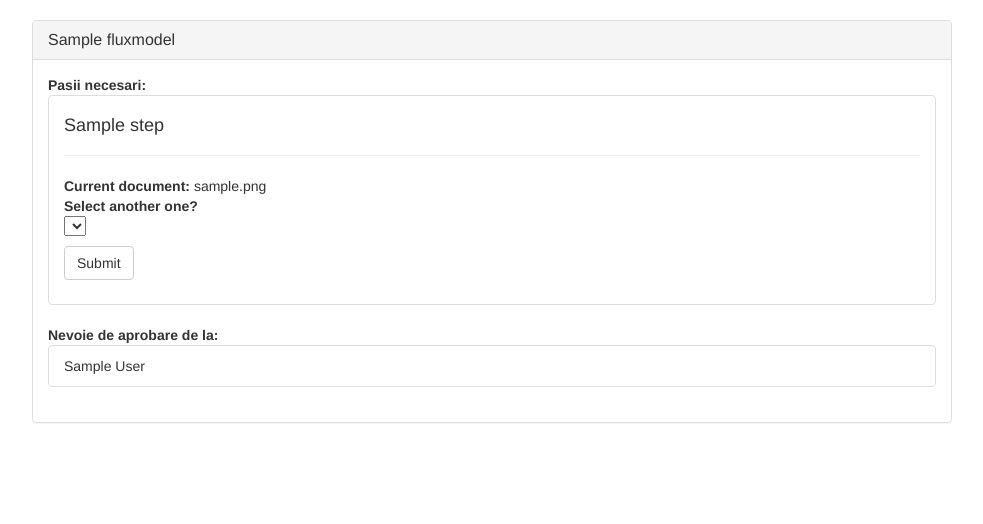
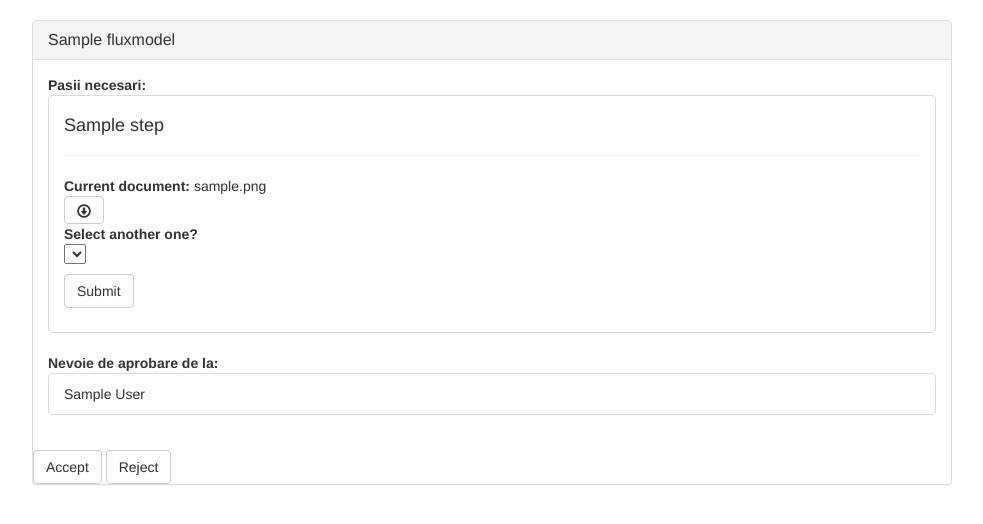
Before and after one commit to danielacraciun/proiect-colectiv, a Django app: a page that uses file_management/documents/templates/flux_manage_detail.html in a window 1280 px wide. Shown: the part 52-576 px from the top of the page, without its empty margins (53-1036 px from the left). Run offline with Django 3.2, Linux system fonts and the light colour scheme; a user stored in the database is signed in; tables that the repository leaves empty hold one stand-in row (values such as "Sample post"); lists and menus that the app fills with data are empty; some libraries are stand-ins or nearby versions.

Commit message:
added the accept and reject of flows

```diff
--- a/file_management/documents/templates/flux_manage_detail.html
+++ b/file_management/documents/templates/flux_manage_detail.html
@@ -15,6 +15,10 @@
                             <hr/>
                             <strong>Current document:</strong>
                             {{ step.document.filename }} <br/>
+                            <a class="btn btn-m btn-default btn-icon" href="{% url 'download' pk=step.document.id %}"
+                                    title="Download document">
+                                        <span class="glyphicon glyphicon-download" aria-hidden="true"></span></a>
+                            <br>
                             <strong>Select another one?</strong> <br/>
                             <form action="{% url 'flux_detail' pk=obj.id %}" method="post" enctype="multipart/form-data"
                                   class="form-horizontal" role="form">
@@ -23,6 +27,9 @@
                                     <input type="hidden" name="orig" value="{{ step.id }}">
                                 </p>
                                 <button type="submit" class="btn btn-default">Submit</button>
+
+
+
                             </form>
                         </li>
                     {% endfor %}
@@ -40,6 +47,8 @@
                     {% endfor %}
                 </ul>
             </div>
+        <a type="submit" class="btn btn-default" href="{% url 'accept_flux_manage_detail' pk=obj.id %}">Accept</a>
+        <a type="submit" class="btn btn-default" href="{% url 'reject_flux_manage_detail' pk=obj.id %}">Reject</a>
         </div>
     </div><br/>
 {% endblock %}
--- a/file_management/documents/templates/tasks.html
+++ b/file_management/documents/templates/tasks.html
@@ -15,7 +15,7 @@
                         <strong>Detalii: </strong>
                         <div class="action-menu">
                             <a class="btn btn-m btn-default btn-icon" title="View details"
-                               href="{% url 'flux_detail' pk=obj.id %}">
+                               href="{% url 'flux_manage_detail' pk=obj.id %}">
                                 <span class="glyphicon glyphicon-eye-open" aria-hidden="true"></span>
                             </a>
                         </div>
@@ -24,6 +24,6 @@
             </div><br/>
         {% endfor %}
     {% else %}
-        <p>You haven't initiated any fluxes yet.</p>
+        <p>All fluxes are checked</p>
     {% endif %}
 {% endblock %}
--- a/file_management/documents/urls.py
+++ b/file_management/documents/urls.py
@@ -15,4 +15,6 @@ urlpatterns = [
     url(r'^(?P<pk>\d+)/make_final', views.make_final, name='make_final'),
     url(r'^view_flux/(?P<pk>\d+)/', views.flux_detail, name='flux_detail'),
     url(r'^manage_flux/(?P<pk>\d+)/', views.flux_manage_detail, name='flux_manage_detail'),
+    url(r'^accept_manage_flux/(?P<pk>\d+)/', views.accept_flow, name='accept_flux_manage_detail'),
+    url(r'^reject_manage_flux/(?P<pk>\d+)/', views.reject_flow, name='reject_flux_manage_detail'),
 ]
--- a/file_management/documents/views.py
+++ b/file_management/documents/views.py
@@ -169,22 +169,13 @@ class CurrentTasks(TemplateView):
     # requiring action fluxes
     template_name = 'tasks.html'
     model = FluxInstance
-    # def get_queryset(self):
-    #     tasks = FluxInstance.objects.filter(flux_parent__acceptance_criteria=self.request.user).exclude(
-    #         accepted_by=self.request.user).distinct()
-    #     return tasks
-    #
-    # def get_context_data(self, **kwargs):
-    #     context = super(CurrentTasks, self).get_context_data(**kwargs)
-    #     context['fluxes'] = self.get_queryset()
-    #     return context
 
     def get_queryset(self):
         id_list = []
         for parent in FluxModel.objects.all():
             if self.request.user in parent.acceptance_criteria.all():
                 for instance in parent.instances.all():
-                    if self.request.user not in instance.accepted_by.all():
+                    if self.request.user not in instance.accepted_by.all() and instance.status != FluxStatus.REJECTED:
                         id_list.append(instance.id)
         return FluxInstance.objects.filter(id__in=id_list)
 
@@ -199,7 +190,7 @@ class FinishedTasks(TemplateView):
     template_name = 'fin_tasks.html'
 
     def get_queryset(self):
-        tasks = FluxInstance.objects.filter(initiated_by=self.request.user).exclude(status=FluxStatus.PENDING);
+        tasks = FluxInstance.objects.filter(initiated_by=self.request.user).exclude(status=FluxStatus.PENDING)
         return tasks
 
     def get_context_data(self, **kwargs):
@@ -244,3 +235,26 @@ def make_final(request, *args, **kwargs):
     obj.version = obj.version + 1 if obj.version >= 1 else 1
     obj.save()
     return redirect('workspace')
+
+
+def accept_flow(request, *args, **kwargs):
+    obj = FluxInstance.objects.filter(id=kwargs['pk'])
+    if not obj:
+        raise Http404()
+    obj = obj.first()
+    obj.accepted_by.add(request.user)
+    obj.save()
+    if set(obj.flux_parent.acceptance_criteria.all()).issubset(obj.accepted_by.all()):
+        obj.status = 1
+        obj.save()
+    return redirect('current_tasks')
+
+
+def reject_flow(request, *args, **kwargs):
+    obj = FluxInstance.objects.filter(id=kwargs['pk'])
+    if not obj:
+        raise Http404()
+    obj = obj.first()
+    obj.status = 2
+    obj.save()
+    return redirect('current_tasks')
```
